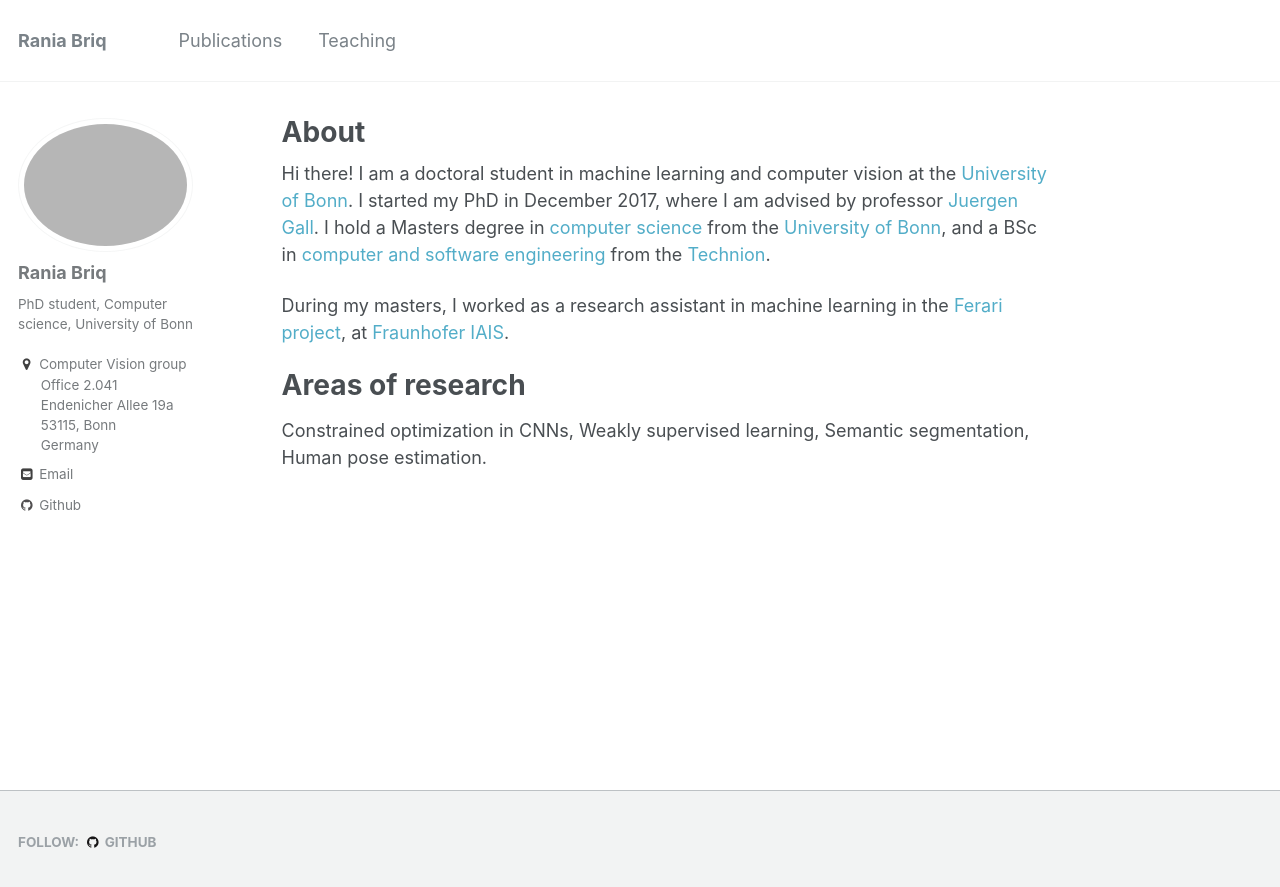
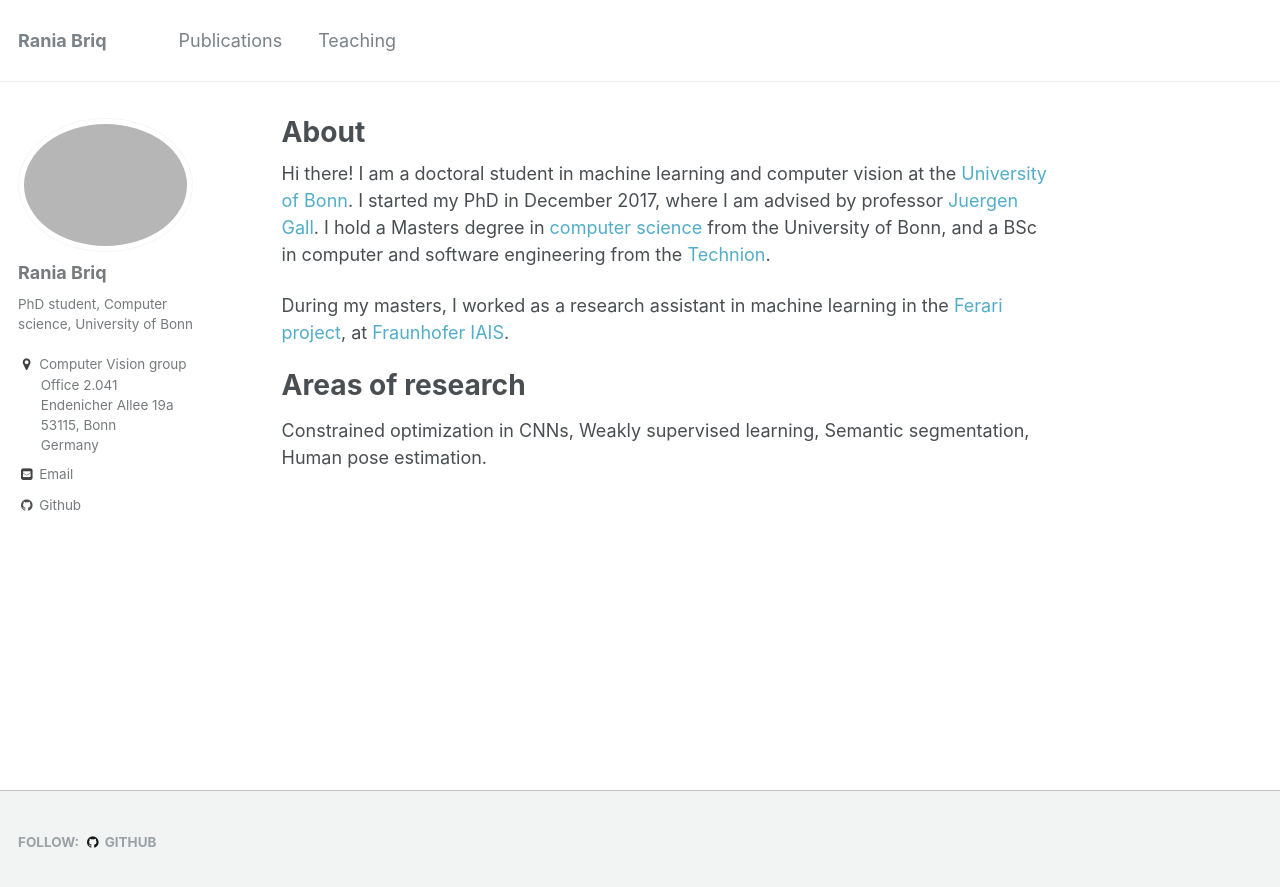
Before and after one commit to briqr/briqr.github.io, a Jekyll site: the page built from _pages/about.md, in a window 1280 px wide. Shown: the top 887 px of the page. Built offline with Jekyll 4.4.1, drawn with Linux system fonts in a browser that asks for light colours; part of the change alters nothing that is shown.

```diff
--- a/_pages/about.md
+++ b/_pages/about.md
@@ -12,7 +12,7 @@ overlay_image: Haifa.JPG
 ---
 
 
-Hi there! I am a doctoral student in machine learning and computer vision at the [University of Bonn](https://www.uni-bonn.de/). I started my PhD in December 2017, where I am advised by professor [Juergen Gall](https://pages.iai.uni-bonn.de/gall_juergen/). I hold a Masters degree in [computer science](https://www.informatik.uni-bonn.de/en) from the [University of Bonn](https://www.uni-bonn.de/), and a BSc in [computer and software engineering](https://vee.technion.ac.il) from the [Technion](https://www.technion.ac.il/en).
+Hi there! I am a doctoral student in machine learning and computer vision at the [University of Bonn](https://www.uni-bonn.de/). I started my PhD in December 2017, where I am advised by professor [Juergen Gall](https://pages.iai.uni-bonn.de/gall_juergen/). I hold a Masters degree in [computer science](https://www.informatik.uni-bonn.de/en) from the University of Bonn, and a BSc in computer and software engineering from the [Technion](https://www.technion.ac.il/en).
 
 During my masters, I worked as a research assistant in machine learning in the [Ferari project](https://www.ferari-project.eu/asset-open-software-repository-and-distributed-online-learning-framework/), at [Fraunhofer IAIS](https://www.iais.fraunhofer.de/).
 
```
